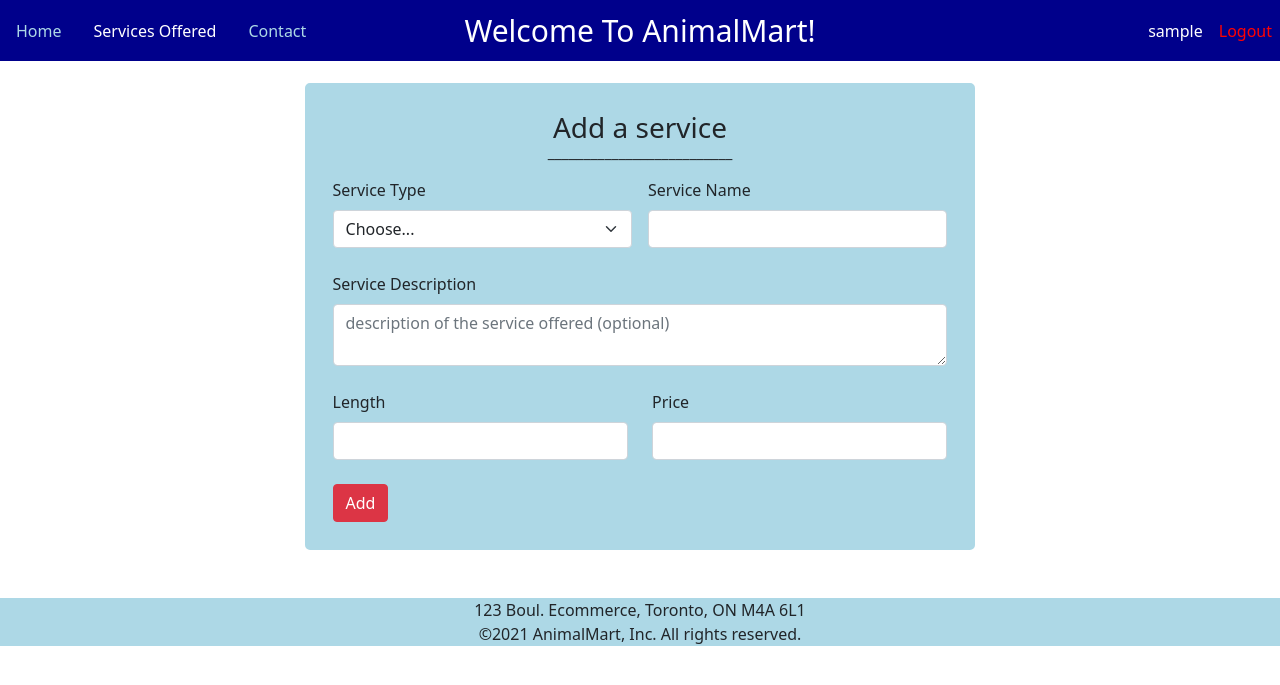
After one commit to AngelNorStou/AnimalMart, a PHP site: page /add_service.php in a window 1280 px wide. The commit adds this page. Shown: the top 685 px of the page. Run offline with PHP 8.4, Linux system fonts and the light colour scheme; the visitor is signed in with stand-in values (Sample User, id 1); data that the repository does not hold is empty.

Commit message:
add service function works

```diff
--- /dev/null
+++ b/add_service.php
@@ -0,0 +1,114 @@
+<?php
+include 'model_services.php';
+session_start();
+$serviceObj = new Service();
+$services = $serviceObj->getServiceType();
+
+	if(isset($_POST['addService'],$_POST['service_type']))
+	{
+	    $val = $serviceObj->addService($_POST);
+	    if($val == 1){
+	    	header("Location: services.php");
+	    }
+	}
+?>
+<!DOCTYPE html>
+<html>
+<head>
+	<meta charset="utf-8">
+    <meta name="viewport" content="width=device-width, initial-scale=1">
+
+ 	<script src="https://cdn.jsdelivr.net/npm/bootstrap@5.0.0-beta3/dist/js/bootstrap.bundle.min.js" integrity="sha384-JEW9xMcG8R+pH31jmWH6WWP0WintQrMb4s7ZOdauHnUtxwoG2vI5DkLtS3qm9Ekf" crossorigin="anonymous"></script>
+
+	<link href="https://cdn.jsdelivr.net/npm/bootstrap@5.0.0-beta3/dist/css/bootstrap.min.css" rel="stylesheet" integrity="sha384-eOJMYsd53ii+scO/bJGFsiCZc+5NDVN2yr8+0RDqr0Ql0h+rP48ckxlpbzKgwra6" crossorigin="anonymous">
+
+	<link href="CSS/sign_in_out.css" rel="stylesheet">
+
+	<title>Add a Service!</title>
+</head>
+<body>
+<nav style="background: darkblue;" class="navbar navbar-expand-md navbar-dark">
+    <div class="navbar-collapse collapse w-100 order-1 order-md-0 dual-collapse2">
+        <ul class="nav">
+	  <li class="nav-item">
+	    <a class="nav-link" style="color: lightblue;" href="Home.php">Home</a>
+	  </li>
+	  <li class="nav-item">
+	    <a class="nav-link active" style="color: white;" aria-current="page"  href="services.php">Services Offered</a>
+	  </li>
+	  <li class="nav-item">
+	    <a class="nav-link" style="color: lightblue;" href="contact.php">Contact</a>
+	  </li>
+	</ul>
+    </div>
+    <div class="mx-auto order-0">
+        <a style="font-size: 30px;" class="navbar-brand mx-auto" color="#fff">Welcome To AnimalMart!</a>
+    </div>
+    <div class="navbar-collapse collapse w-100 order-3 dual-collapse2">
+        <ul class="navbar-nav ms-auto">
+		 <li class="nav-item" >
+	 	<a class="nav-link" style="color: white;" href="user_profile.php" tabindex="-1"><?php echo $_SESSION['username']?></a>
+	  </li>
+	  <li class="nav-item">
+	    <a class="nav-link" style="color: red;" href="logout.php"  tabindex="-1">Logout</a>
+	  </li>
+
+        </ul>
+    </div>
+</nav>
+<div>
+	<div class="tab-content" id="v-pills-tabContent">
+    <div  class="tab-pane fade show active" role="tabpanel">
+		<div class="container">
+			<form class="userForms" action="add_service.php" method="POST" style="background-color: lightblue; border-color: lightblue;" >
+				<h3 align="center">Add a service</h3>
+				<p align="center" style="line-height: 0px;padding-bottom: 10px;">__________________________</p>
+				<div class="row g-3">
+				   <div class="col">
+				  	 <label class="form-label">Service Type</label>
+				    <select name="service_type" id="inputState" class="form-select" required="required">
+				      <option value="choose" selected>Choose...</option>
+				      <?php foreach($services as $service){ ?>
+				      <option name="<?php echo $service['service_type']; ?>"><?php echo $service['service_type']; ?></option>
+				      <?php }?>
+				    </select>
+				  </div>
+				<div class="col">
+				    <label class="form-label">Service Name</label>
+				    	<input type="text" class="form-control" id="name" name="name" placeholder="">
+				</div>
+			  </div>
+			  <br>
+			  <div class="row">
+				<div class="col-sm">
+				    <label class="form-label">Service Description</label>
+				    	<textarea type="textarea" class="form-control" id="desc" name="desc" placeholder="description of the service offered (optional)"></textarea>
+				</div>
+			  </div>
+			  <br>
+			  <div class="row">
+				<div class="col">
+					<label class="form-label">Length</label>
+					  <input type="text" class="form-control" id="length" name="length" placeholder="">
+				</div>
+				 <div class="col">
+				    <label class="form-label">Price</label>
+					 <input type="text" class="form-control" id="price" name="price" placeholder="">
+				</div>
+			  </div>
+			  <br>
+			  	<button id="addService" value="addService" name="addService" value="submit" type="submit" class="btn btn-danger">Add</button>
+			</form>
+		</div>
+    </div>
+</div>
+</div>
+<div>
+	<br><br>
+</div>
+<footer align="center" style="background-color: lightblue;">
+	123 Boul. Ecommerce, Toronto, ON M4A 6L1<br>
+	©2021 AnimalMart, Inc. All rights reserved.
+</footer>
+</body>
+</html>
--- a/model_services.php
+++ b/model_services.php
@@ -37,32 +37,50 @@ class Service{
         }
     }
 
-    public function addService($postdata){
+    public function getServiceType(){
+        $query = "SELECT DISTINCT service_type FROM services";
+        $result = $this->con->query($query);
+        if($result->num_rows > 0)
+        {
+            $data = array();
+            while($row = $result->fetch_assoc())
+            {
+                $data[] = $row;
+            }
+            return $data;
+        }
+    }
 
+    public function addService($post){
+
+        $type = $this->con->real_escape_string($_POST['service_type']);
         $name = $this->con->real_escape_string($_POST['name']);
         $desc = $this->con->real_escape_string($_POST['desc']);
         $length = $this->con->real_escape_string($_POST['length']);
         $price = $this->con->real_escape_string($_POST['price']);
 
-        $query = "INSERT INTO services (service_name, service_description, service_length, service_price) VALUES ('$name', '$desc', '$length', '$price');";
+        $query = "INSERT INTO services (service_type, service_name, service_description, service_length, service_price) VALUES ('$type', '$name', '$desc', '$length', '$price')";
         $sql = $this->con->query($query);
-        if ($sql == true){
-            return 1;
+        if($sql == true)
+        {
+           return 1;
         }
         else{
             return 0;
         }
+
     }
 
-    public function editService($postdata){
+    public function editService($post){
 
+        $type = $this->con->real_escape_string($_POST['service_type']);
         $name = $this->con->real_escape_string($_POST['edit_name']);
         $desc = $this->con->real_escape_string($_POST['edit_desc']);
         $length = $this->con->real_escape_string($_POST['edit_length']);
         $price = $this->con->real_escape_string($_POST['edit_price']);
         $id = $this->con->real_escape_string($_POST['edit_id']);
 
-        $query = " UPDATE services SET  service_name = '$name', service_description = '$desc', service_length = '$length', service_price = '$price'  WHERE service_id = '$id' ";
+        $query = " UPDATE services SET service_type = '$type', service_name = '$name', service_description = '$desc', service_length = '$length', service_price = '$price'  WHERE service_id = '$id' ";
 
         $sql = $this->con->query($query);
         if ($sql == true){
```
Also changed, not shown: appointment.php (+9 -5 lines), model/model_appointment.php (+6 -6 lines), services.php (+35 -4 lines).
